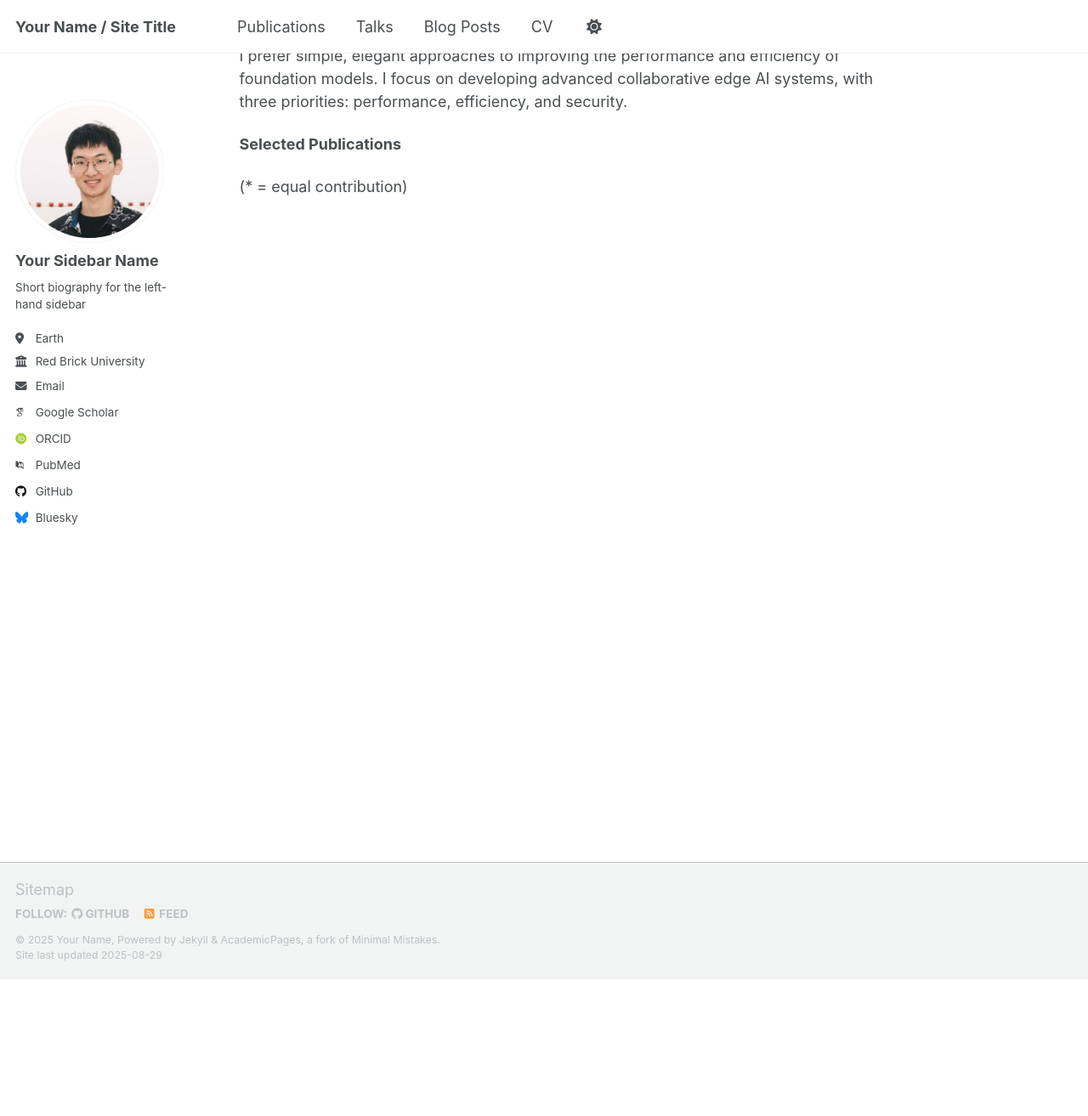
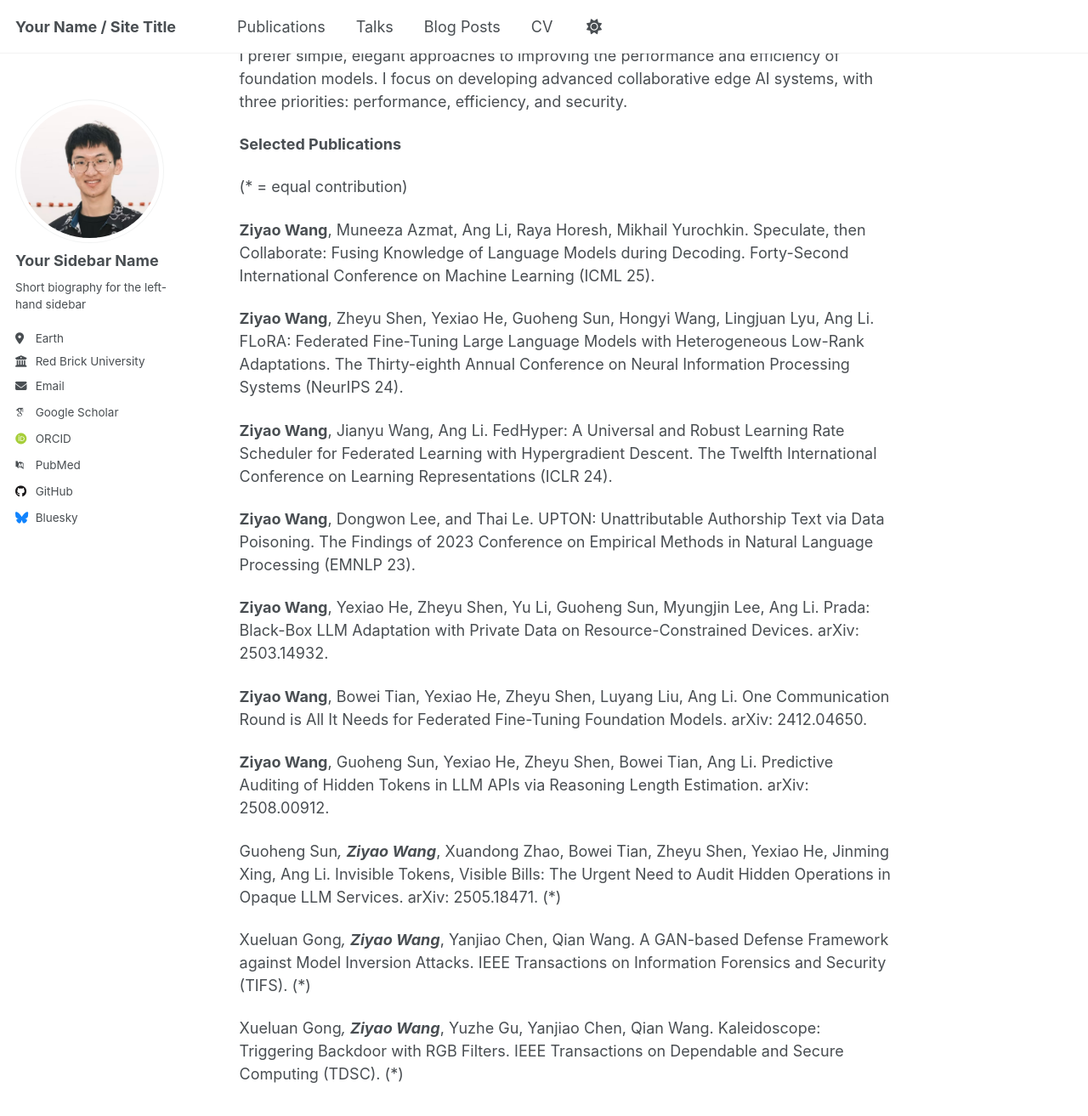
Before and after one commit to ziyaow1010/ziyaow1010.github.io, a Jekyll site: the page built from _pages/about.md, in a window 1280 px wide and 1400 px high, scrolled down 248 px. Shown: the top 1313 px of the window at 85% size. Built offline with Jekyll 4.4.1, drawn with Linux system fonts in a browser that asks for light colours; some web fonts are replaced; a script that is not in the unit is left out.

Commit message:
Update about.md

```diff
--- a/_pages/about.md
+++ b/_pages/about.md
@@ -15,8 +15,22 @@ I prefer simple, elegant approaches to improving the performance and efficiency
 
 (* = equal contribution)
 
-{% include base_path %}
-{% assign pubs = site.publications | where: "selected", true | sort: "date" | reverse %}
-{% for post in pubs %}
-  {% include archive-single.html %}
-{% endfor %}
+**Ziyao Wang**, Muneeza Azmat, Ang Li, Raya Horesh, Mikhail Yurochkin. Speculate, then Collaborate: Fusing Knowledge of Language Models during Decoding. Forty-Second International Conference on Machine Learning (ICML 25).
+
+**Ziyao Wang**, Zheyu Shen, Yexiao He, Guoheng Sun, Hongyi Wang, Lingjuan Lyu, Ang Li. FLoRA: Federated Fine-Tuning Large Language Models with Heterogeneous Low-Rank Adaptations. The Thirty-eighth Annual Conference on Neural Information Processing Systems (NeurIPS 24).
+
+**Ziyao Wang**, Jianyu Wang, Ang Li. FedHyper: A Universal and Robust Learning Rate Scheduler for Federated Learning with Hypergradient Descent. The Twelfth International Conference on Learning Representations (ICLR 24).
+
+**Ziyao Wang**, Dongwon Lee, and Thai Le. UPTON: Unattributable Authorship Text via Data Poisoning. The Findings of 2023 Conference on Empirical Methods in Natural Language Processing (EMNLP 23).
+
+**Ziyao Wang**, Yexiao He, Zheyu Shen, Yu Li, Guoheng Sun, Myungjin Lee, Ang Li. Prada: Black-Box LLM Adaptation with Private Data on Resource-Constrained Devices. arXiv: 2503.14932.
+
+**Ziyao Wang**, Bowei Tian, Yexiao He, Zheyu Shen, Luyang Liu, Ang Li. One Communication Round is All It Needs for Federated Fine-Tuning Foundation Models. arXiv: 2412.04650.
+
+**Ziyao Wang**, Guoheng Sun, Yexiao He, Zheyu Shen, Bowei Tian, Ang Li. Predictive Auditing of Hidden Tokens in LLM APIs via Reasoning Length Estimation. arXiv: 2508.00912.
+
+Guoheng Sun*, **Ziyao Wang***, Xuandong Zhao, Bowei Tian, Zheyu Shen, Yexiao He, Jinming Xing, Ang Li. Invisible Tokens, Visible Bills: The Urgent Need to Audit Hidden Operations in Opaque LLM Services. arXiv: 2505.18471. (*)
+
+Xueluan Gong*, **Ziyao Wang***, Yanjiao Chen, Qian Wang. A GAN-based Defense Framework against Model Inversion Attacks. IEEE Transactions on Information Forensics and Security (TIFS). (*)
+
+Xueluan Gong*, **Ziyao Wang***, Yuzhe Gu, Yanjiao Chen, Qian Wang. Kaleidoscope: Triggering Backdoor with RGB Filters. IEEE Transactions on Dependable and Secure Computing (TDSC). (*)
```
